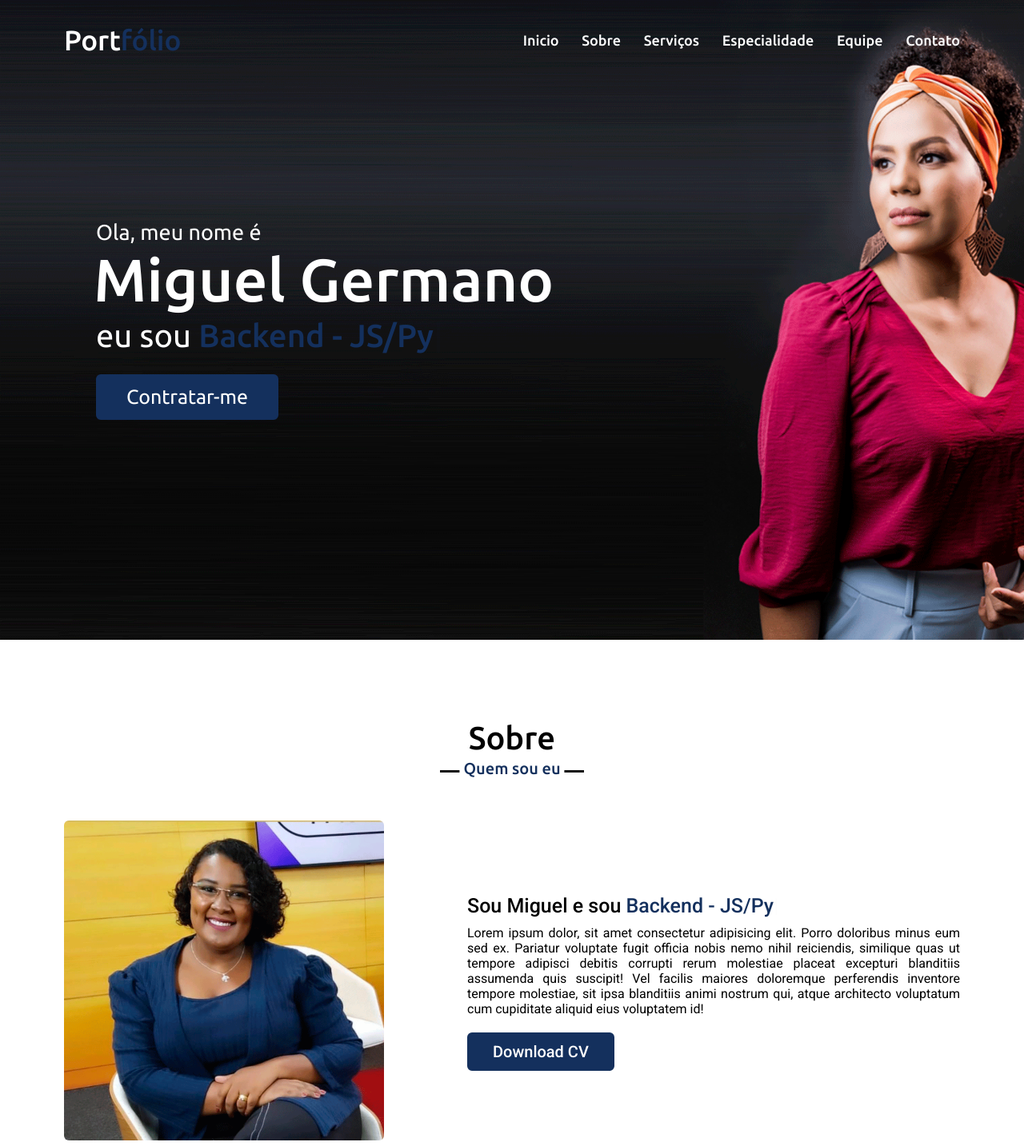
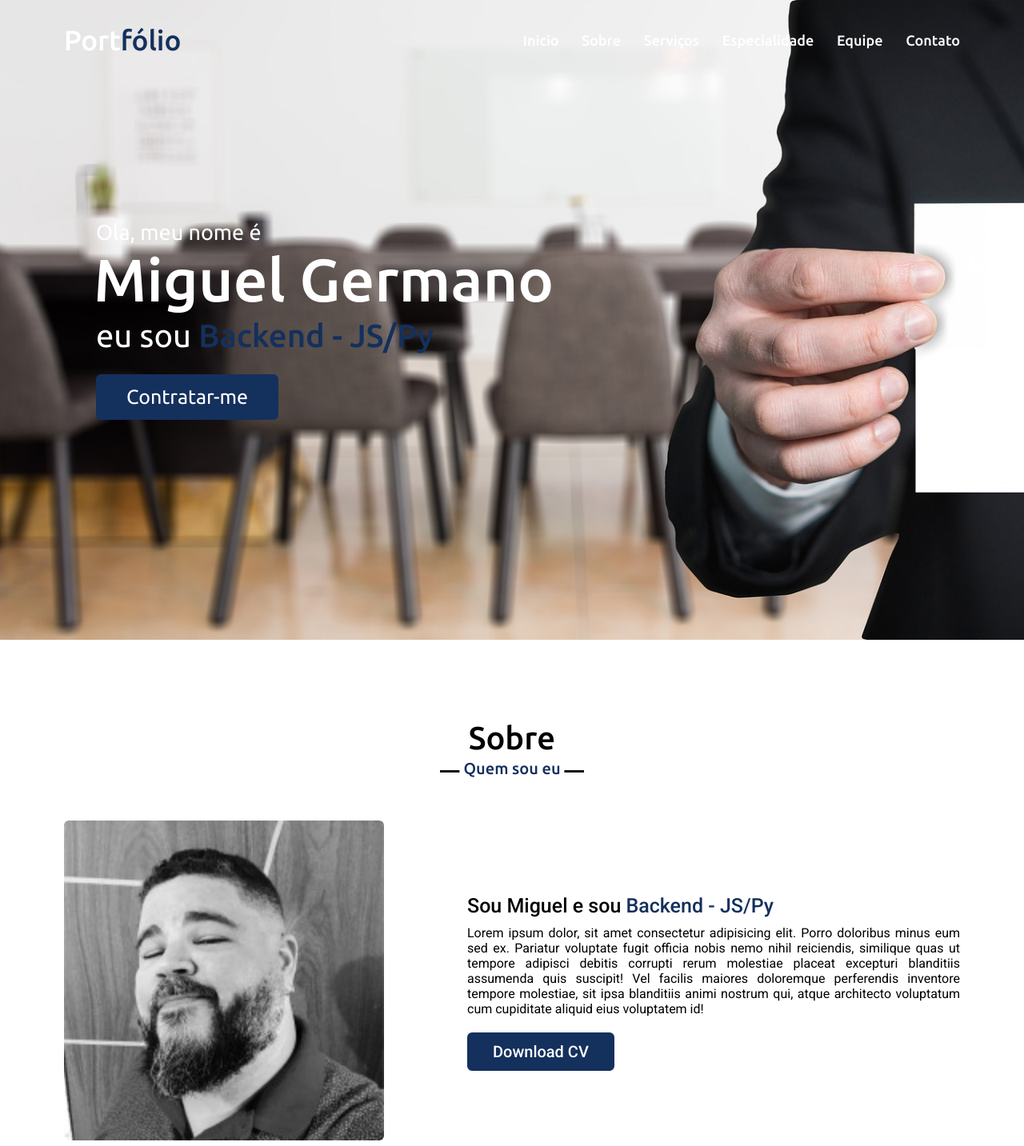
Before and after one commit to omiguelgermano/omiguelgermano.github.io, a plain HTML site: page index.html in a window 1280 px wide. Shown: the top 1433 px of the page at 80% size. Drawn offline with nearby package versions, Linux system fonts and the light colour scheme.

Commit message:
Alteração de banner e avatar

```diff
--- a/index.html
+++ b/index.html
@@ -47,7 +47,7 @@
             <h2 class="title">Sobre</h2>
             <div class="about-content">
                 <div class="column left">
-                    <img src="image/img-6.png" alt="">
+                    <img src="image/img-7.jpg" alt="">
                 </div>
                 <div class="column right">
                     <div class="text">Sou Miguel e sou <span class="typing-2"></span></div>
--- a/style.css
+++ b/style.css
@@ -63,7 +63,7 @@ html{
 /*  Home   inicio  */
 .home{
     display: flex;
-    background: url(image/banner-1.png) no-repeat;
+    background: url(image/banner-2.jpg) no-repeat;
     background-size: cover;
     height: 100vh;
     color: #fff;
```
Also changed, not shown: image/banner-2.jpg (added), image/img-7.jpg (added).
